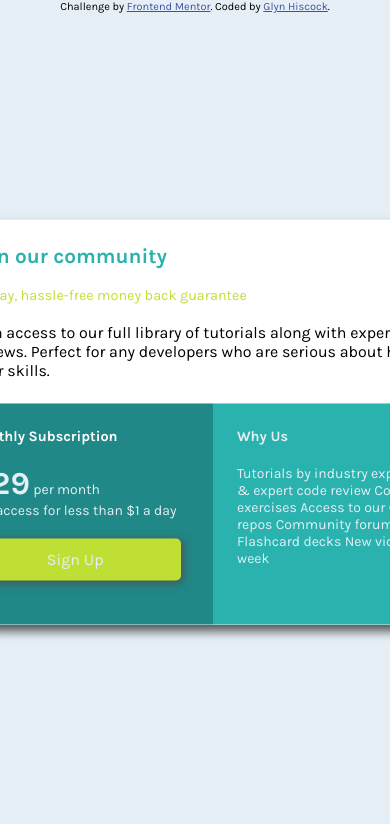
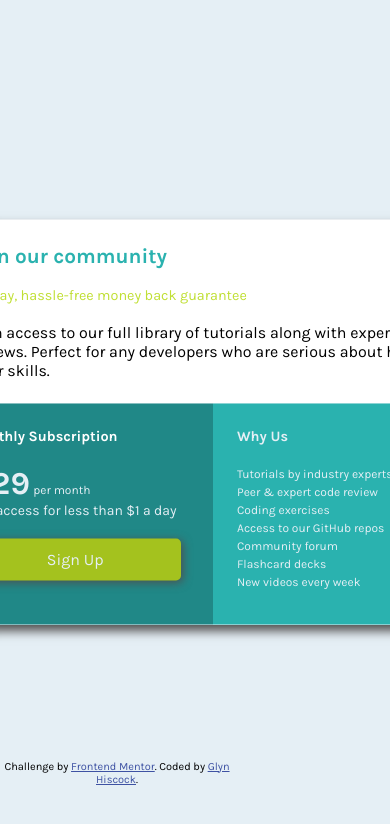
Before and after one commit to paddy852/single-payment, a plain HTML site: page index.html in a window 390 px wide. Shown: the top 824 px of the page. Drawn offline with Linux system fonts and the light colour scheme.

Commit message:
completed project with media queries etc...

```diff
--- a/css/style.css
+++ b/css/style.css
@@ -69,9 +69,11 @@ body {
   padding-bottom: 1.2rem;
 }
 
-#left p {
+#left ul {
   font-weight: 400;
-  font-size: 14px;
+  font-size: 12px;
+  list-style-type: none;
+  line-height: 1.5;
 }
 
 #right h2{
@@ -91,9 +93,14 @@ body {
   font-size: 2rem;
 }
 
+.small {
+  font-weight: 400;
+  font-size: 12px;
+}
+
 .button {
   padding: .7em;
-  background-color:hsl(71, 73%, 54%);
+  background-color:hsl(71, 73%, 44%);
   color:hsl(204, 43%, 93%);
   width: 190px;
   height: 20px;
@@ -103,3 +110,28 @@ body {
   box-shadow: 2px 2px 10px 0 #504f4f;
   text-align: center;
 }
+
+footer {
+  position: absolute;
+  top: 90%;
+  right: 40%;
+}
+
+@media only screen and (max-width: 340px) {
+  #panel {
+    width: 150px;
+    grid-template:
+    'head head'
+    'right right'
+    'left left';
+    box-shadow: none;
+  }
+
+  #left {
+    border-radius: 0 0 5px 5px;
+  }
+
+  #right {
+    border-radius: 0 0 0 0;
+  }
+}
--- a/index.html
+++ b/index.html
@@ -29,20 +29,22 @@
 
     <div id="right">
       <h2> Monthly Subscription</h2>
-      <p><span class="large">&dollar;29</span> per month</p>
+      <p><span class="large">&dollar;29</span> <span class="small">per month</span> </p>
       <p class="small"> Full access for less than &dollar;1 a day</p>
       <div class="button">Sign Up</div>
     </div>
 
     <div id="left">
       <h2> Why Us</h2>
-      <p> Tutorials by industry experts
-        Peer &amp; expert code review
-        Coding exercises
-        Access to our GitHub repos
-        Community forum
-        Flashcard decks
-        New videos every week</p>
+      <ul>
+        <li>Tutorials by industry experts</li>
+        <li>Peer &amp; expert code review</li>
+        <li>Coding exercises</li>
+        <li>Access to our GitHub repos</li>
+        <li>Community forum</li>
+        <li>Flashcard decks</li>
+        <li>New videos every week</li>
+      </ul>
     </div>
   </section>
 
```
